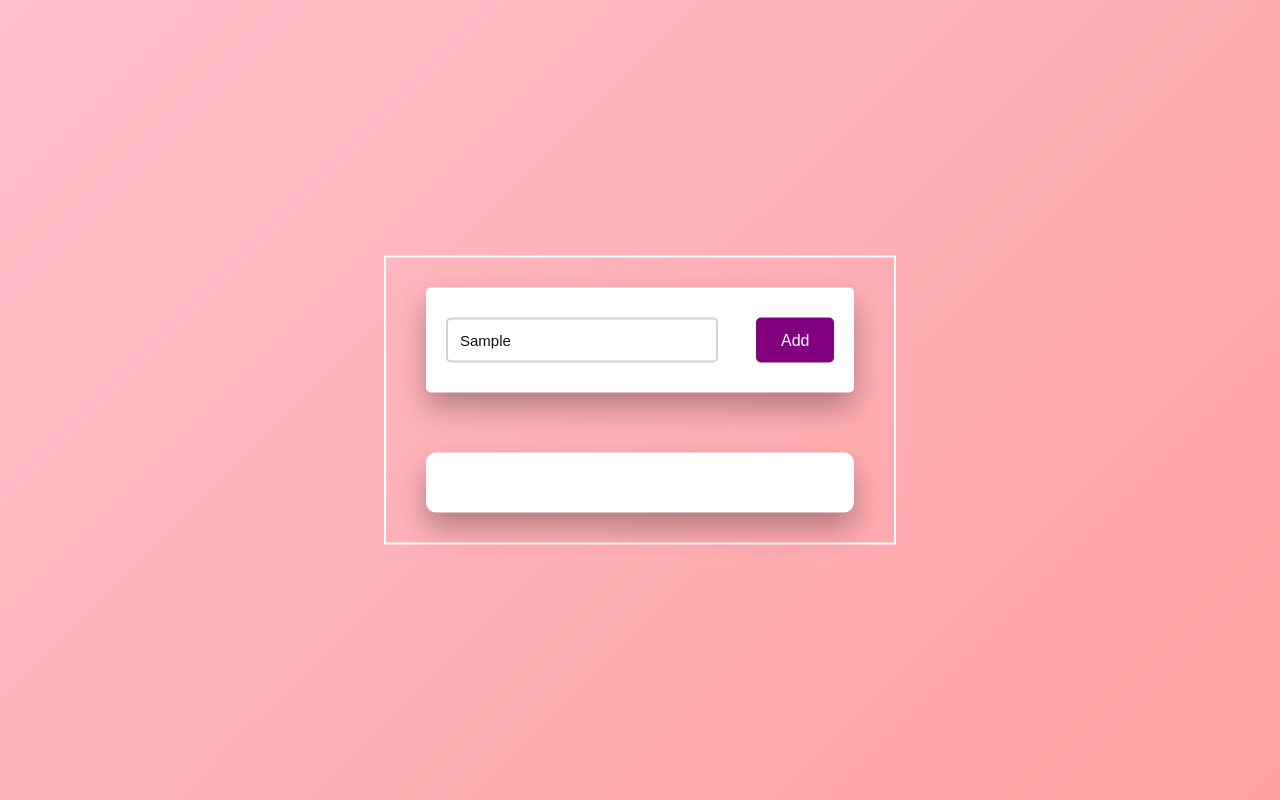
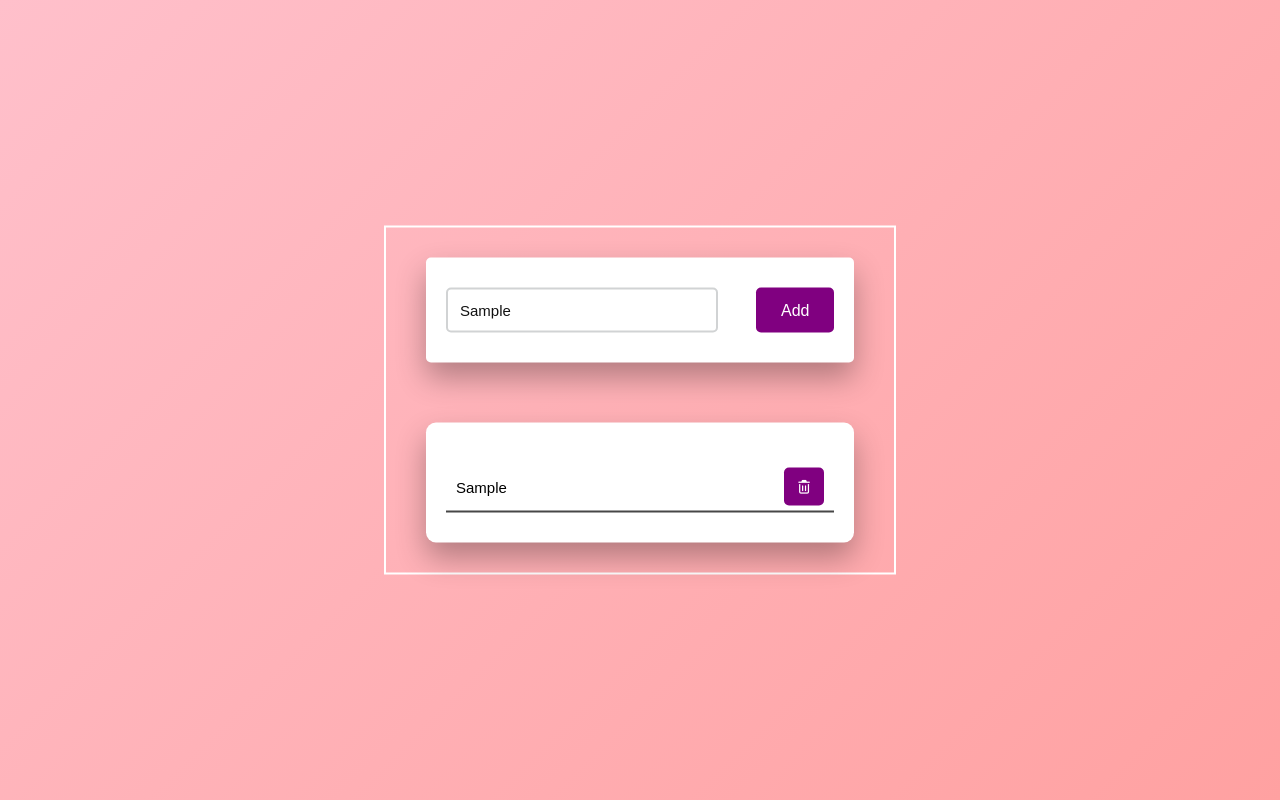
Before and after one commit to Zeynab-jalalian/To-do-List-, a plain HTML site: page index.html in a window 1280 px wide. Both pictures are taken after typing "Sample" into the empty fields and a click on the button "Add". Drawn offline with Linux system fonts and the light colour scheme.

Commit message:
js part1

```diff
--- a/index.html
+++ b/index.html
@@ -1,25 +1,27 @@
 <!DOCTYPE html>
 <html lang="en">
   <head>
-    <meta charset="UTF-8">
-    <meta name="viewport" content="width=device-width, initial-scale=1.0">
-    <link rel="stylesheet" href="style.css">
+    <meta charset="UTF-8" />
+    <meta name="viewport" content="width=device-width, initial-scale=1.0" />
+    <link
+      rel="stylesheet"
+      href="https://cdnjs.cloudflare.com/ajax/libs/font-awesome/7.0.0/css/all.min.css"
+      integrity="sha512-DxV+EoADOkOygM4IR9yXP8Sb2qwgidEmeqAEmDKIOfPRQZOWbXCzLC6vjbZyy0vPisbH2SyW27+ddLVCN+OMzQ=="
+      crossorigin="anonymous"
+      referrerpolicy="no-referrer"
+    />
+    <link rel="stylesheet" href="style.css" />
     <title>JS</title>
   </head>
   <body>
-
     <div class="container">
       <div id="newtask">
-            <input type="text" placeholder="Task To Be Done...">
+        <input type="text" placeholder="Task To Be Done..." />
         <button id="push">Add</button>
       </div>
 
-        <div id="tasks">
-
+      <div id="tasks"></div>
     </div>
-    </div>
-
-
 
     <script src="script.js"></script>
   </body>
--- a/script.js
+++ b/script.js
@@ -0,0 +1,16 @@
+document.querySelector("#push").onclick = function () {
+  if (document.querySelector("#newtask input").value.length == 0) {
+    alert("Please Enter A Task");
+  } else {
+    document.querySelector("#tasks").innerHTML += `
+        <div class="task">
+          <span id="taskname">
+          ${document.querySelector("#newtask input").value}
+          </span>
+          <button class"delete">
+          <i class="far fa-trash-alt"></i>
+          </button>
+        </div>
+        `;
+  }
+};
--- a/style.css
+++ b/style.css
@@ -64,3 +64,29 @@ body{
     width: 100%;
     position: relative;
 }
+.task{
+    background: #fff;
+    height: 50px;
+    padding: 5px 10px;
+    margin-top: 10px;
+    display: flex;
+    align-items: center;
+    justify-content: space-between;
+    border-bottom: 2px solid #474747;
+    cursor: pointer;
+}
+.task span{
+    font-family: 'Poppins',sans-serif;
+    font-weight: 400;
+    font-size: 15px;
+}
+.task button{
+    background: purple;
+    color: #fff;
+    height: 100%;
+    width: 40px;
+    border-radius: 5px;
+    border: none;
+    outline: none;
+    cursor: pointer;
+}
```
Lines whose indentation alone changed are shown as unchanged.
